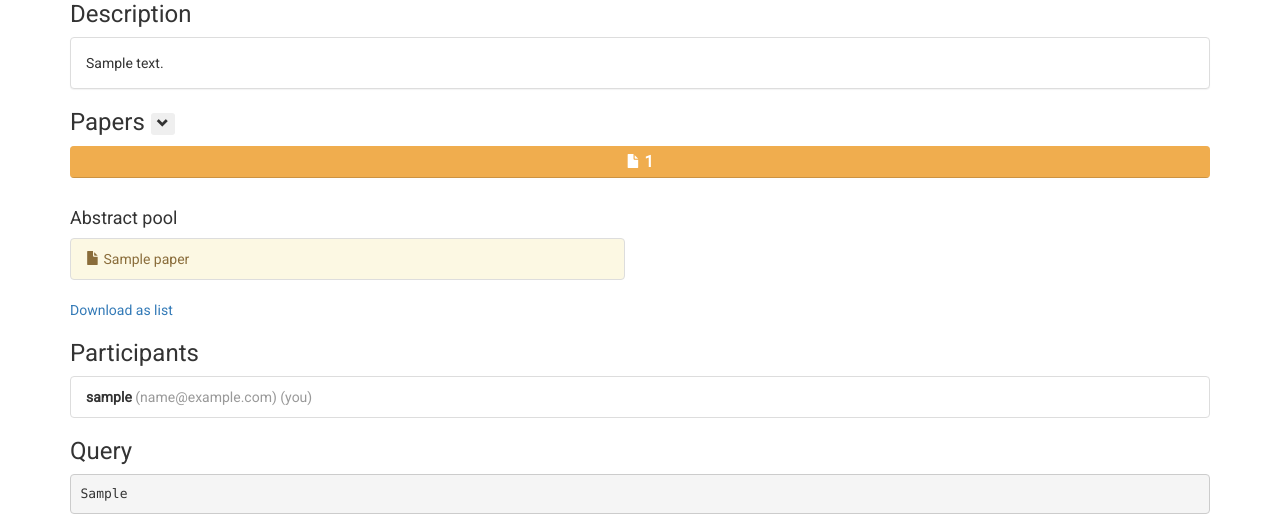
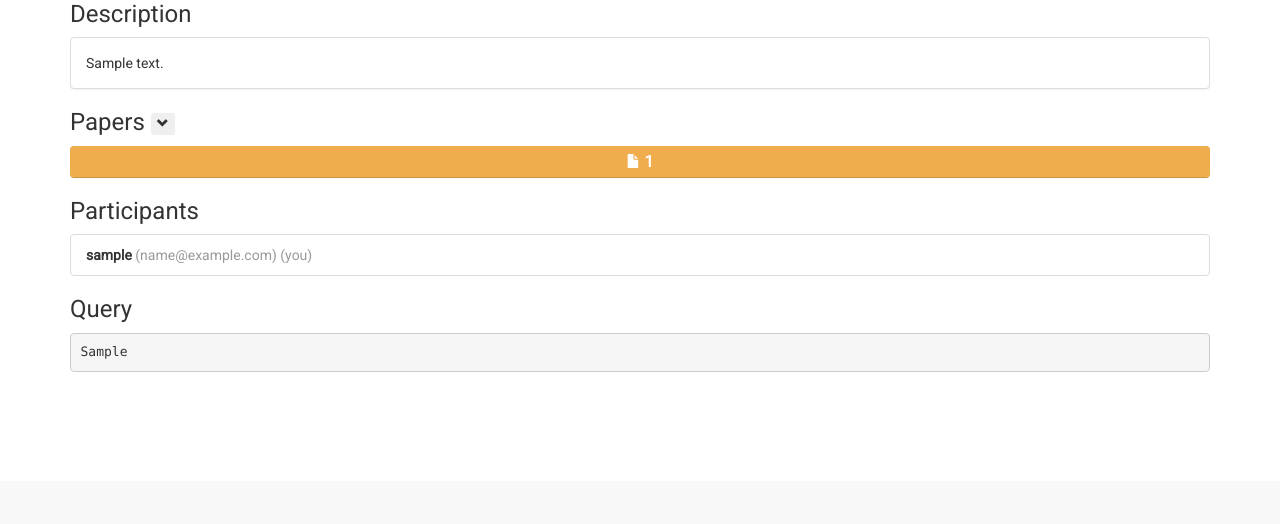
Before and after one commit to iliawnek/SystematicReview, a Django app: page /reviews/1/ in a window 1280 px wide. Shown: the part 319-843 px from the top of the page. After the commit the page ends 691 px from the top, so only its background shows below. Run offline with Django 3.2, Linux system fonts and the light colour scheme; a user stored in the database is signed in; tables that the repository leaves empty hold one stand-in row (values such as "Sample post"); parts of the project's set-up code (start-up, migrations or seed data) failed here and were passed over; some libraries are stand-ins or nearby versions.

Commit message:
Remove condition on paper list being collapsible

```diff
--- a/templates/sysrev/review_detail.html
+++ b/templates/sysrev/review_detail.html
@@ -87,7 +87,7 @@
       </div>
     </div>
 
-    <div id="paper-list" class="row {% if not review.completed %}collapse{% endif %}">
+    <div id="paper-list" class="row collapse">
       {% if abstract_papers %}
       <div class="col-md-6">
         <h4>Abstract pool</h4>
```
